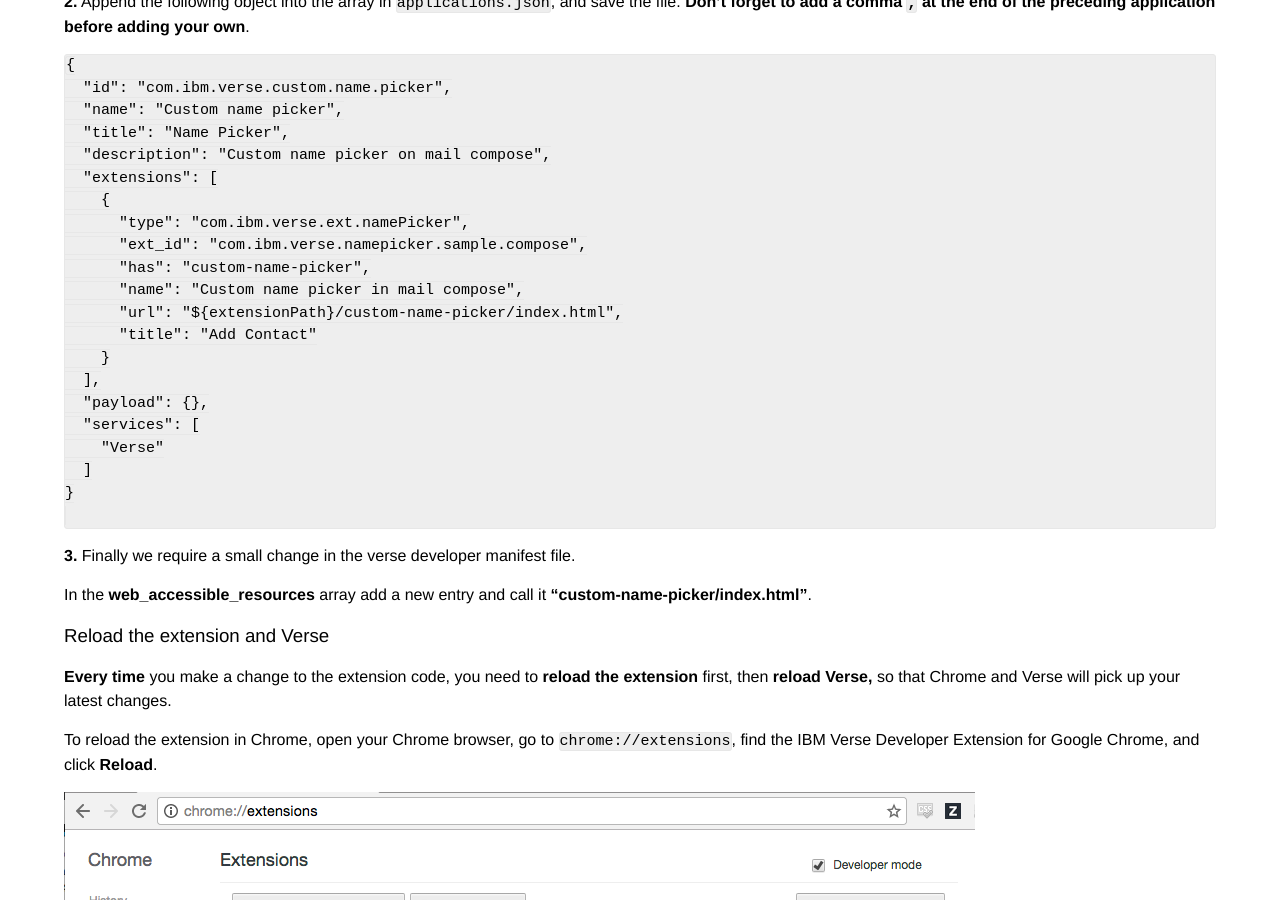
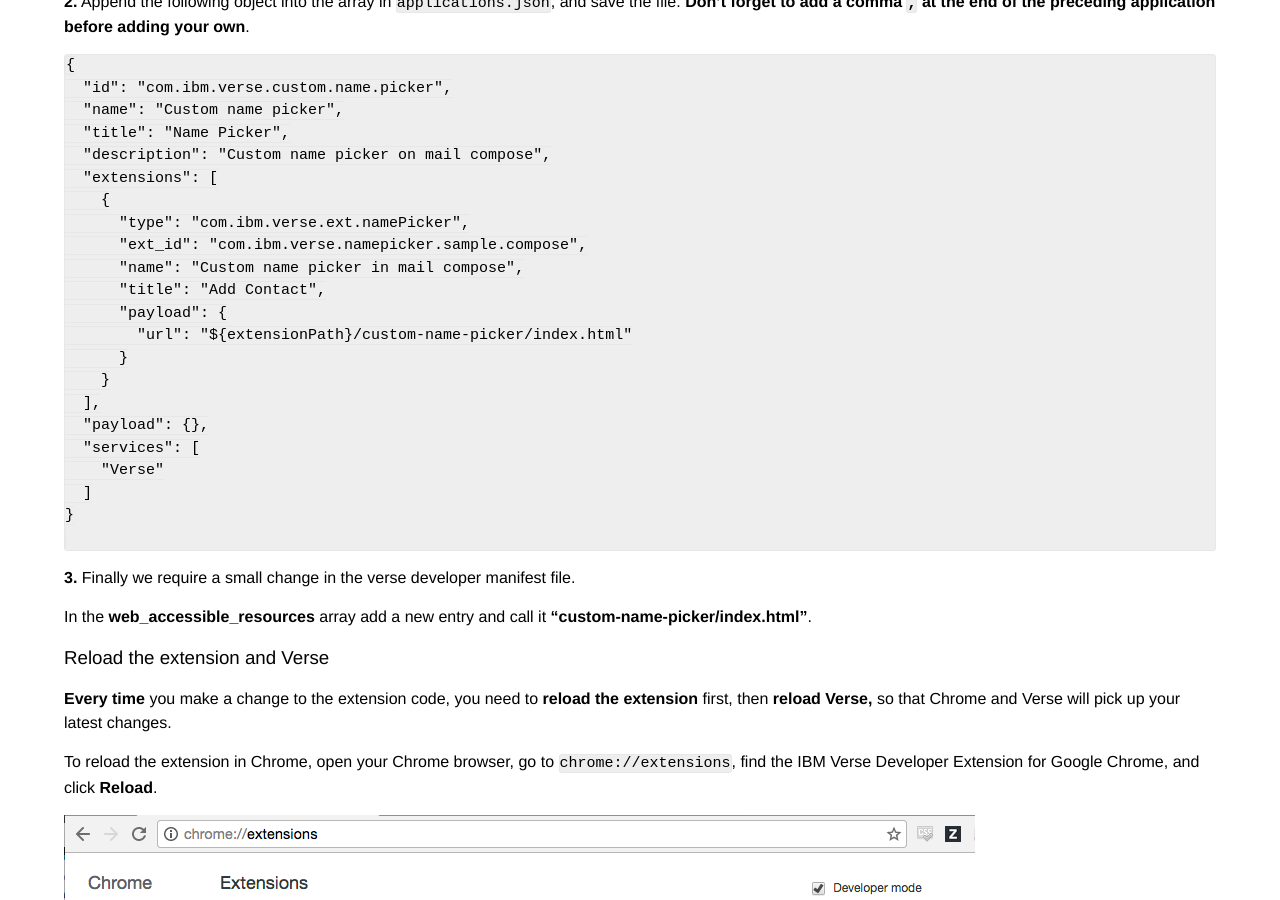
Before and after one commit to ibmverse/verse-developer, a Jekyll site: the page built from _tutorials/tutorial_custom_name_picker.md, in a window 1280 px wide and 900 px high, scrolled down 405 px. Built offline with Jekyll 4.4.1, drawn with Linux system fonts in a browser that asks for light colours.

Commit message:
262950 added custom name picker url to payload

```diff
--- a/_tutorials/tutorial_custom_name_picker.md
+++ b/_tutorials/tutorial_custom_name_picker.md
@@ -33,10 +33,11 @@
     {
       "type": "com.ibm.verse.ext.namePicker",
       "ext_id": "com.ibm.verse.namepicker.sample.compose",
-      "has": "custom-name-picker",
       "name": "Custom name picker in mail compose",
-      "url": "${extensionPath}/custom-name-picker/index.html",
-      "title": "Add Contact"
+      "title": "Add Contact",
+      "payload": {
+        "url": "${extensionPath}/custom-name-picker/index.html"
+      }
     }
   ],
   "payload": {},
```
